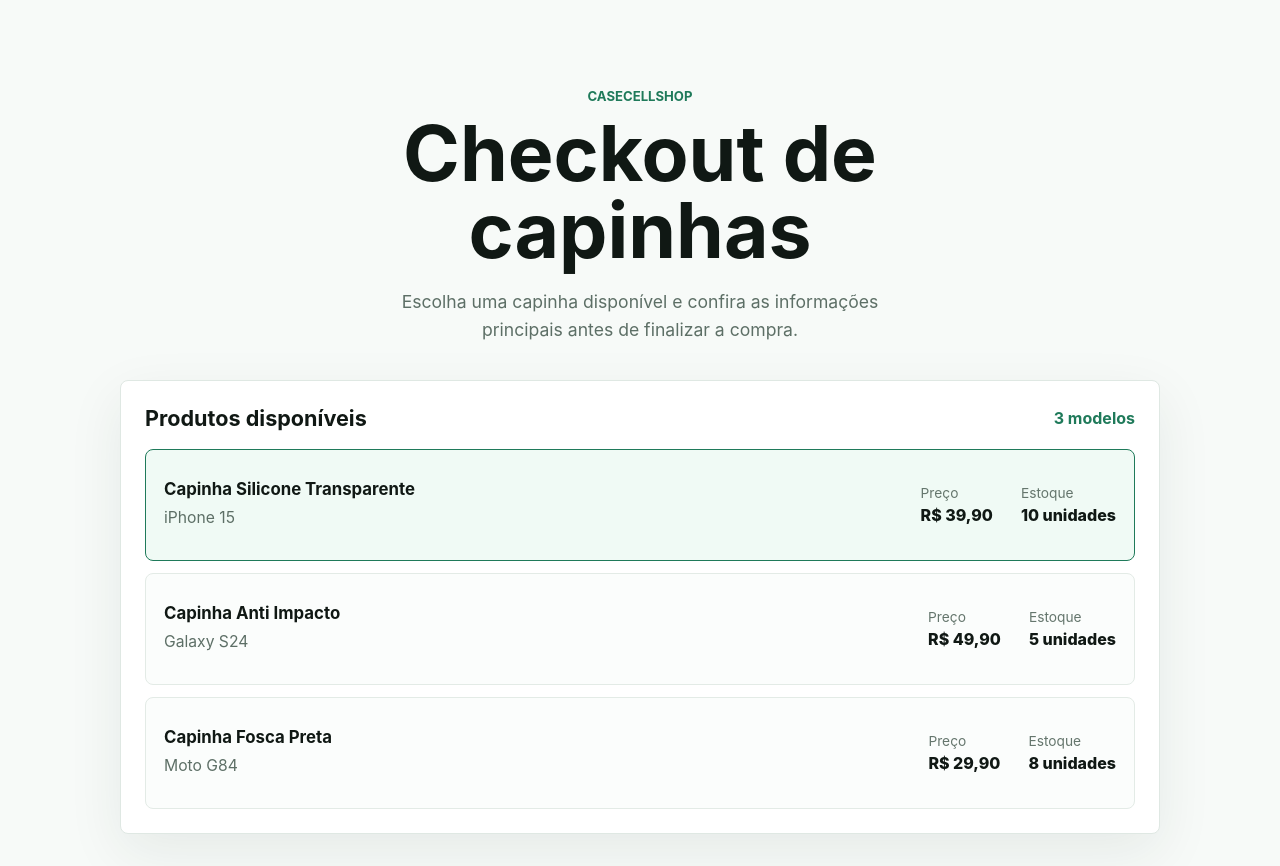
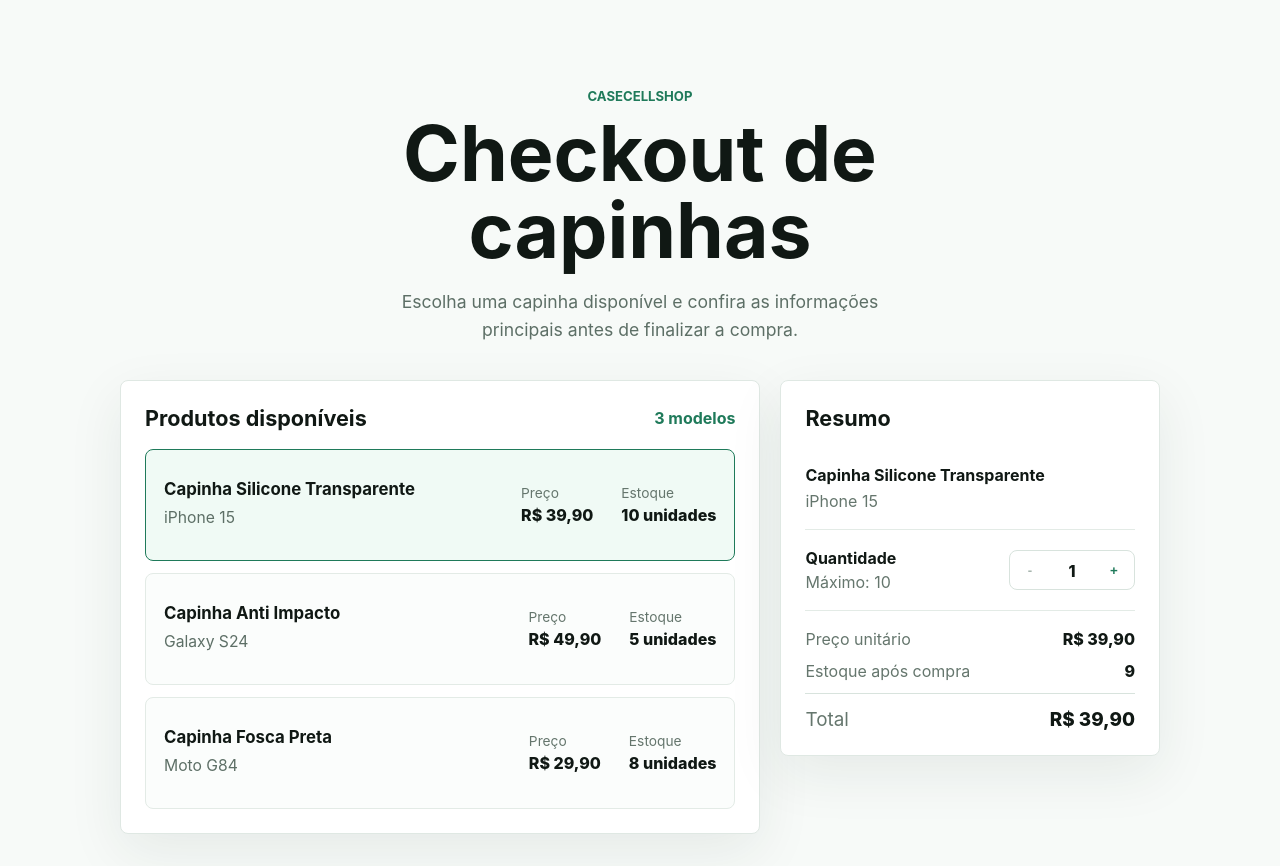
Before and after one commit to wendel211/case-cell-shop-checkout, a React (Vite) app in the folder frontend/: page / in a window 1280 px wide. Built offline with nearby package versions, Linux system fonts and the light colour scheme.

Commit message:
feat(web): add checkout summary and quantity controls

```diff
--- a/frontend/src/App.css
+++ b/frontend/src/App.css
@@ -42,12 +42,25 @@ p {
   line-height: 1.6;
 }
 
-.product-section {
+.checkout-grid {
+  display: grid;
+  grid-template-columns: minmax(0, 1.35fr) minmax(320px, 0.8fr);
+  gap: 20px;
+  align-items: start;
+}
+
+.product-section,
+.summary-section {
   background: #ffffff;
   border: 1px solid #dfe8e3;
   border-radius: 8px;
   padding: 24px;
   box-shadow: 0 18px 55px rgba(28, 53, 43, 0.08);
+}
+
+.summary-section {
+  position: sticky;
+  top: 24px;
 }
 
 .section-heading {
@@ -142,6 +155,94 @@ h2 {
   white-space: nowrap;
 }
 
+.summary-product {
+  display: grid;
+  gap: 6px;
+  padding: 16px 0 18px;
+  border-bottom: 1px solid #e3ebe6;
+}
+
+.summary-product strong,
+.quantity-row strong {
+  color: #101814;
+}
+
+.summary-product span,
+.quantity-row span,
+.summary-totals dt {
+  color: #65766d;
+}
+
+.quantity-row {
+  display: flex;
+  align-items: center;
+  justify-content: space-between;
+  gap: 16px;
+  padding: 18px 0;
+  border-bottom: 1px solid #e3ebe6;
+}
+
+.quantity-row > div:first-child {
+  display: grid;
+  gap: 4px;
+}
+
+.stepper {
+  display: grid;
+  grid-template-columns: 40px 44px 40px;
+  align-items: center;
+  height: 40px;
+  overflow: hidden;
+  border: 1px solid #d8e3dd;
+  border-radius: 8px;
+  background: #ffffff;
+}
+
+.stepper button {
+  height: 40px;
+  border: 0;
+  background: transparent;
+  color: #1f7a5a;
+  cursor: pointer;
+  font-weight: 800;
+}
+
+.stepper button:disabled {
+  color: #a8b6af;
+  cursor: not-allowed;
+}
+
+.stepper span {
+  color: #101814;
+  font-weight: 800;
+  text-align: center;
+}
+
+.summary-totals {
+  display: grid;
+  gap: 12px;
+  margin: 18px 0 0;
+}
+
+.summary-totals div {
+  display: flex;
+  align-items: center;
+  justify-content: space-between;
+  gap: 16px;
+}
+
+.summary-totals dd {
+  margin: 0;
+  color: #101814;
+  font-weight: 800;
+}
+
+.total-row {
+  padding-top: 14px;
+  border-top: 1px solid #d8e3dd;
+  font-size: 1.18rem;
+}
+
 @media (max-width: 720px) {
   .app-shell {
     padding: 20px;
@@ -151,9 +252,18 @@ h2 {
     margin-top: 32px;
   }
 
+  .checkout-grid {
+    grid-template-columns: 1fr;
+  }
+
+  .summary-section {
+    position: static;
+  }
+
   .section-heading,
   .product-card,
-  .product-card dl {
+  .product-card dl,
+  .quantity-row {
     align-items: flex-start;
     flex-direction: column;
   }
--- a/frontend/src/App.tsx
+++ b/frontend/src/App.tsx
@@ -11,6 +11,19 @@ function formatCurrency(valueInCents: number) {
 
 function App() {
   const [selectedProductId, setSelectedProductId] = useState(products[0].id)
+  const [quantity, setQuantity] = useState(1)
+
+  const selectedProduct =
+    products.find((product) => product.id === selectedProductId) ?? products[0]
+
+  const totalInCents = selectedProduct.priceInCents * quantity
+  const canDecrease = quantity > 1
+  const canIncrease = quantity < selectedProduct.stock
+
+  function handleSelectProduct(productId: string) {
+    setSelectedProductId(productId)
+    setQuantity(1)
+  }
 
   return (
     <main className="app-shell">
@@ -24,6 +37,7 @@ function App() {
           </p>
         </header>
 
+        <div className="checkout-grid">
           <section className="product-section" aria-labelledby="products-title">
             <div className="section-heading">
               <h2 id="products-title">Produtos disponíveis</h2>
@@ -39,7 +53,7 @@ function App() {
                     aria-pressed={isSelected}
                     className={`product-card ${isSelected ? 'selected' : ''}`}
                     key={product.id}
-                  onClick={() => setSelectedProductId(product.id)}
+                    onClick={() => handleSelectProduct(product.id)}
                     type="button"
                   >
                     <div>
@@ -62,6 +76,60 @@ function App() {
               })}
             </div>
           </section>
+
+          <aside className="summary-section" aria-labelledby="summary-title">
+            <div className="section-heading">
+              <h2 id="summary-title">Resumo</h2>
+            </div>
+
+            <div className="summary-product">
+              <strong>{selectedProduct.name}</strong>
+              <span>{selectedProduct.model}</span>
+            </div>
+
+            <div className="quantity-row">
+              <div>
+                <strong>Quantidade</strong>
+                <span>Máximo: {selectedProduct.stock}</span>
+              </div>
+
+              <div className="stepper" aria-label="Controle de quantidade">
+                <button
+                  aria-label="Diminuir quantidade"
+                  disabled={!canDecrease}
+                  onClick={() => setQuantity((current) => current - 1)}
+                  type="button"
+                >
+                  -
+                </button>
+                <span>{quantity}</span>
+                <button
+                  aria-label="Aumentar quantidade"
+                  disabled={!canIncrease}
+                  onClick={() => setQuantity((current) => current + 1)}
+                  type="button"
+                >
+                  +
+                </button>
+              </div>
+            </div>
+
+            <dl className="summary-totals">
+              <div>
+                <dt>Preço unitário</dt>
+                <dd>{formatCurrency(selectedProduct.priceInCents)}</dd>
+              </div>
+              <div>
+                <dt>Estoque após compra</dt>
+                <dd>{selectedProduct.stock - quantity}</dd>
+              </div>
+              <div className="total-row">
+                <dt>Total</dt>
+                <dd>{formatCurrency(totalInCents)}</dd>
+              </div>
+            </dl>
+          </aside>
+        </div>
       </section>
     </main>
   )
```
Lines whose indentation alone changed are shown as unchanged.
